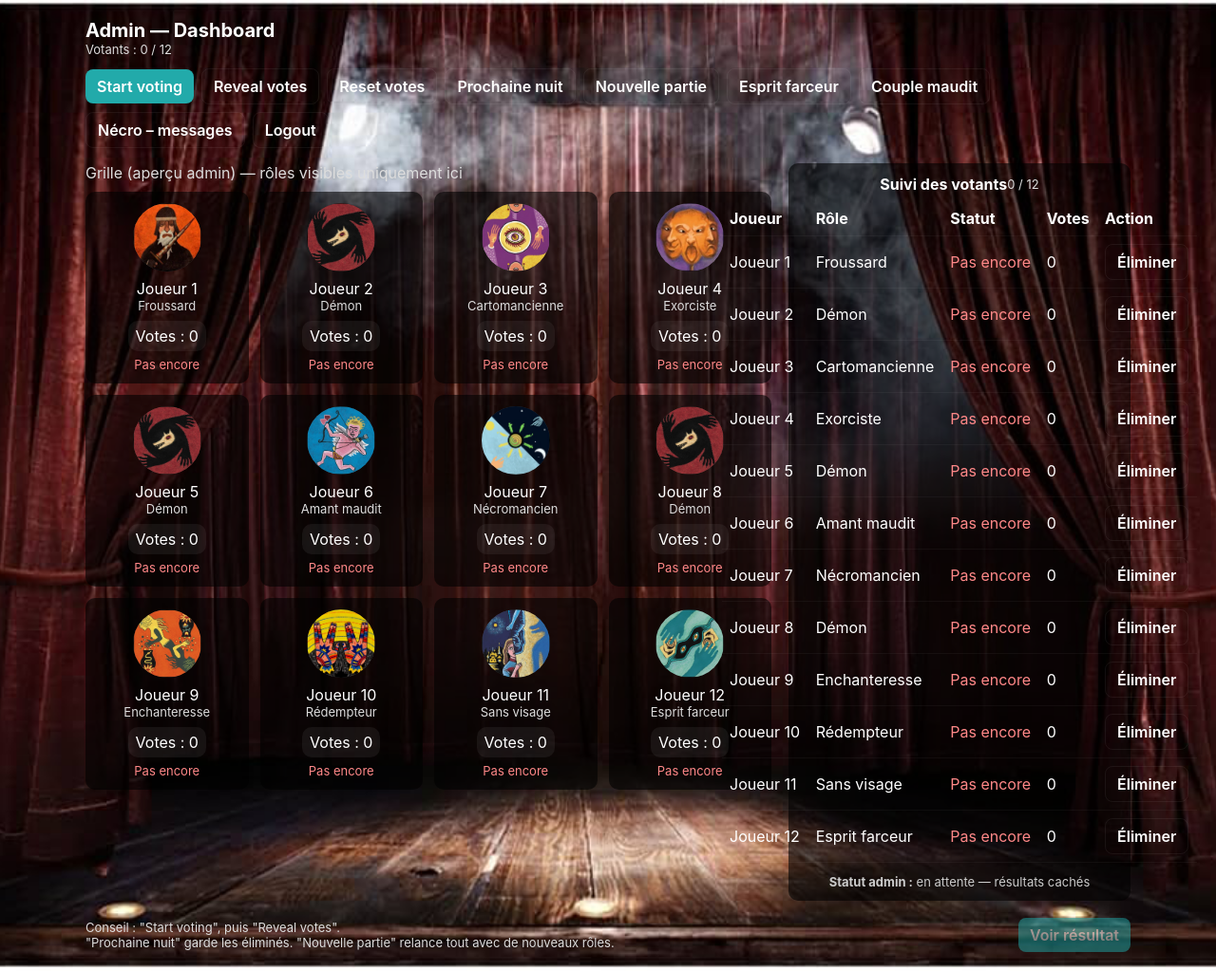
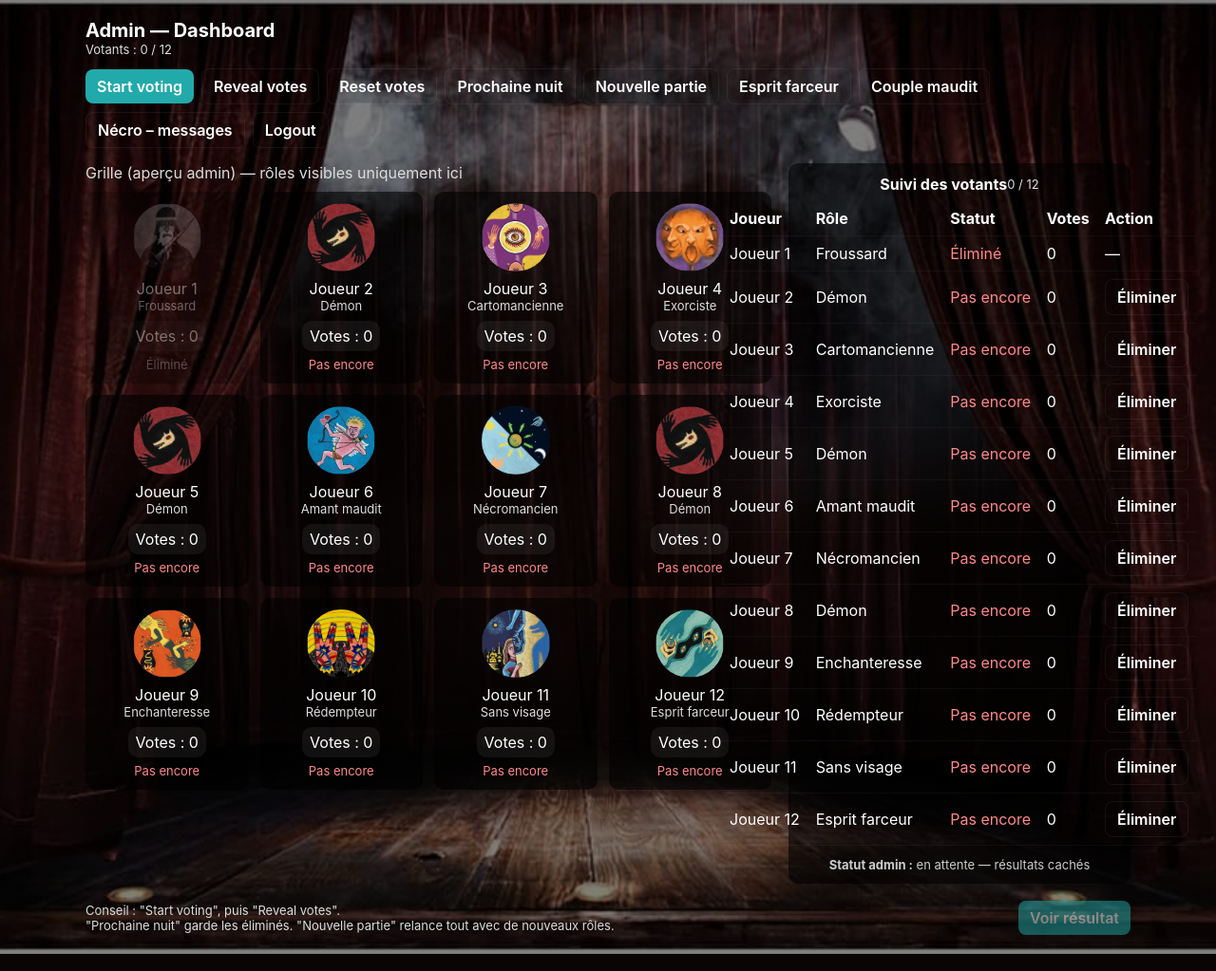
Before and after one commit to matmnsy/MGPR, a Flask app: page /admin/dashboard in a window 1280 px wide. Shown: the whole page at 95% size. Run offline with Flask 3, Linux system fonts and the light colour scheme; the visitor is signed in with stand-in values (Sample User, id 1).

Commit message:
Update Desc

```diff
--- a/templates/admin_dashboard.html
+++ b/templates/admin_dashboard.html
@@ -19,7 +19,9 @@
     body {
       margin: 0;
       font-family: Inter, Arial, sans-serif;
-      background: var(--bg) url("{{ url_for('static', filename='fond.png') }}") center/cover no-repeat;
+      background:
+        linear-gradient(rgba(0,0,0,0.5), rgba(0,0,0,0.5)),
+        url("{{ url_for('static', filename='fond.png') }}") center/cover no-repeat;
       color: #fff;
       padding: 20px;
       box-sizing: border-box;
```
